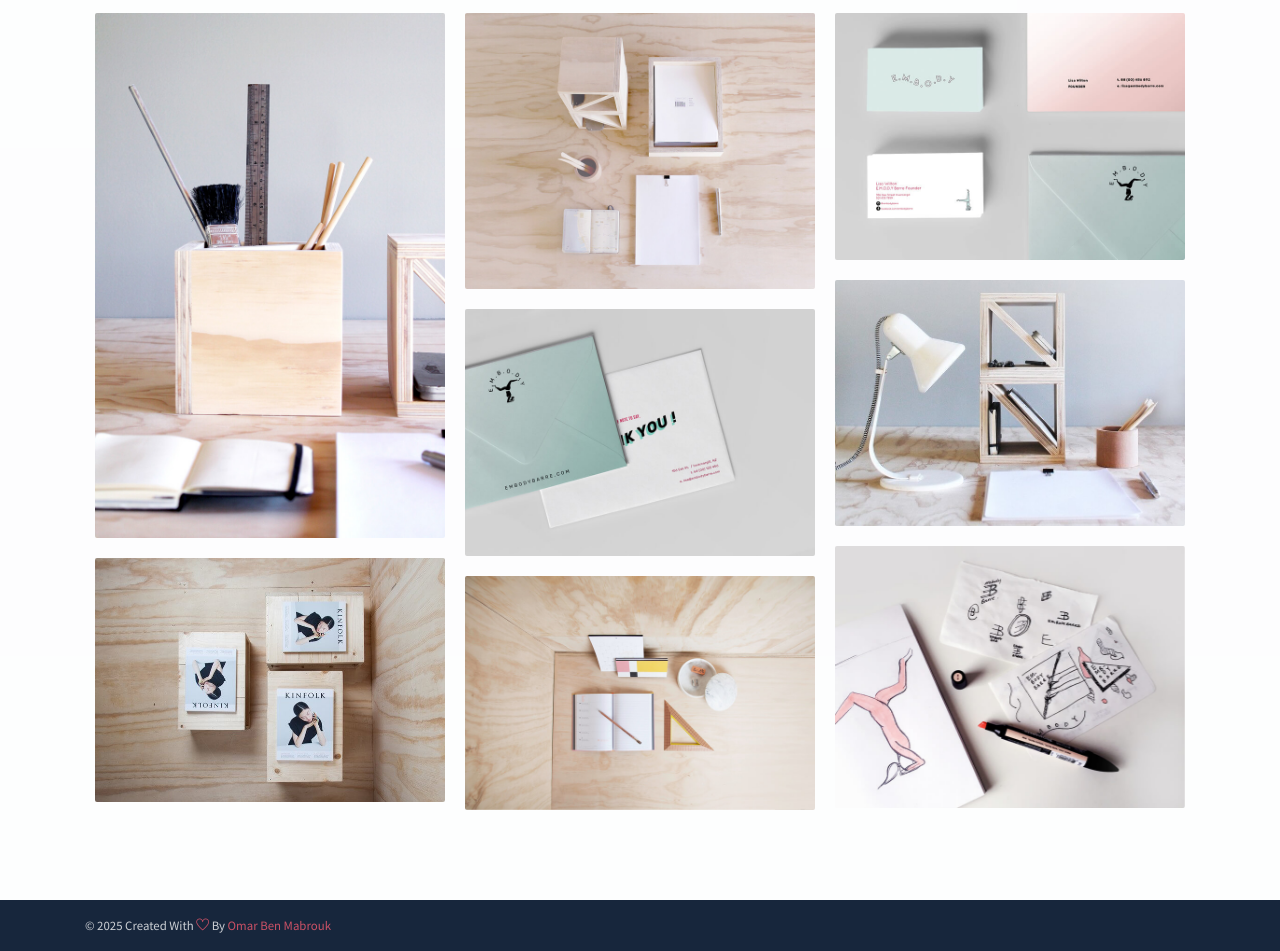
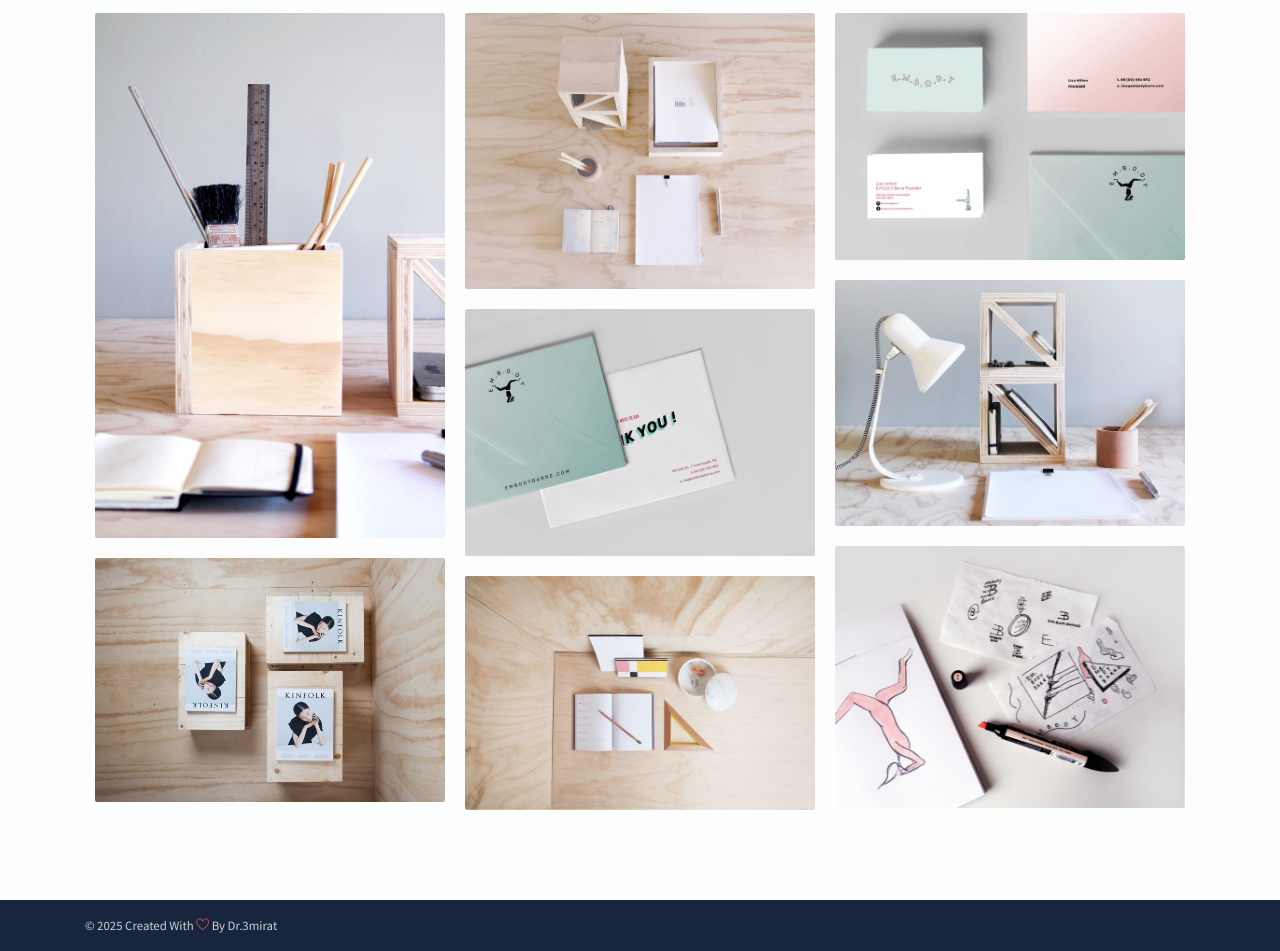
Before and after one commit to omarbenmabrouk111/My-portfolio, a website: page index.html in a window 1280 px wide. Shown: the part 4679-5630 px from the top of the page. Drawn offline with Linux system fonts and the light colour scheme; some packages are replaced by stand-ins of ours.

Commit message:
Update index.html

```diff
--- a/index.html
+++ b/index.html
@@ -772,7 +772,7 @@
     <footer class="footer py-3">
         <div class="container">
             <p class="small mb-0 text-light">
-                &copy; <script>document.write(new Date().getFullYear())</script> Created With <i class="ti-heart text-danger"></i> By <a href="http://devcrud.com" target="_blank"><span class="text-danger" title="Bootstrap 4 Themes and Dashboards">Omar Ben Mabrouk</span></a>
+                &copy; <script>document.write(new Date().getFullYear())</script> Created With <i class="ti-heart text-danger"></i> By Dr.3mirat</span></a>
             </p>
         </div>
     </footer>
```
